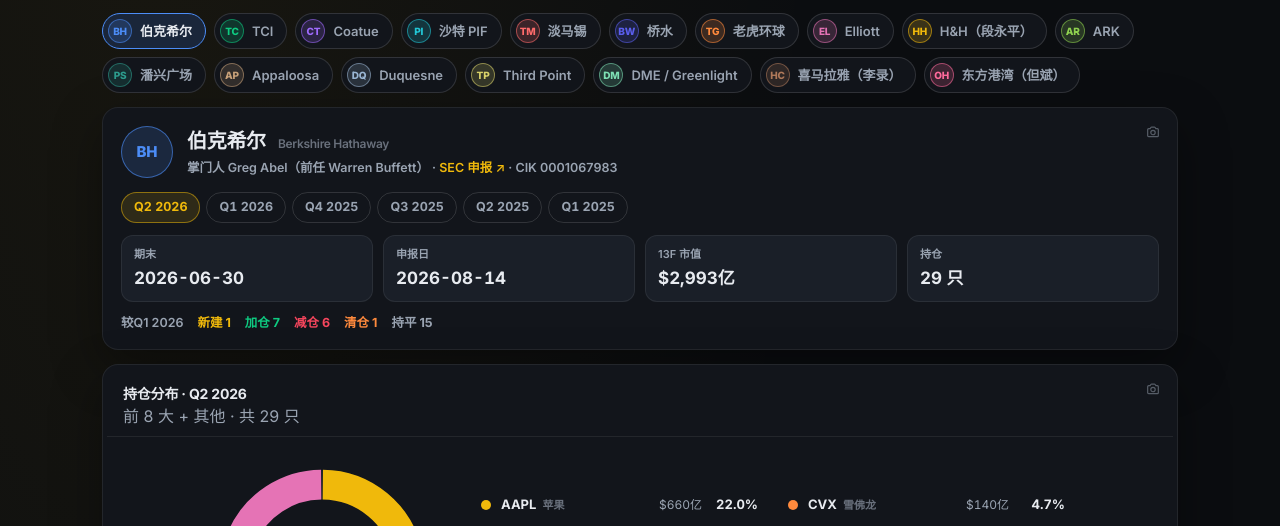
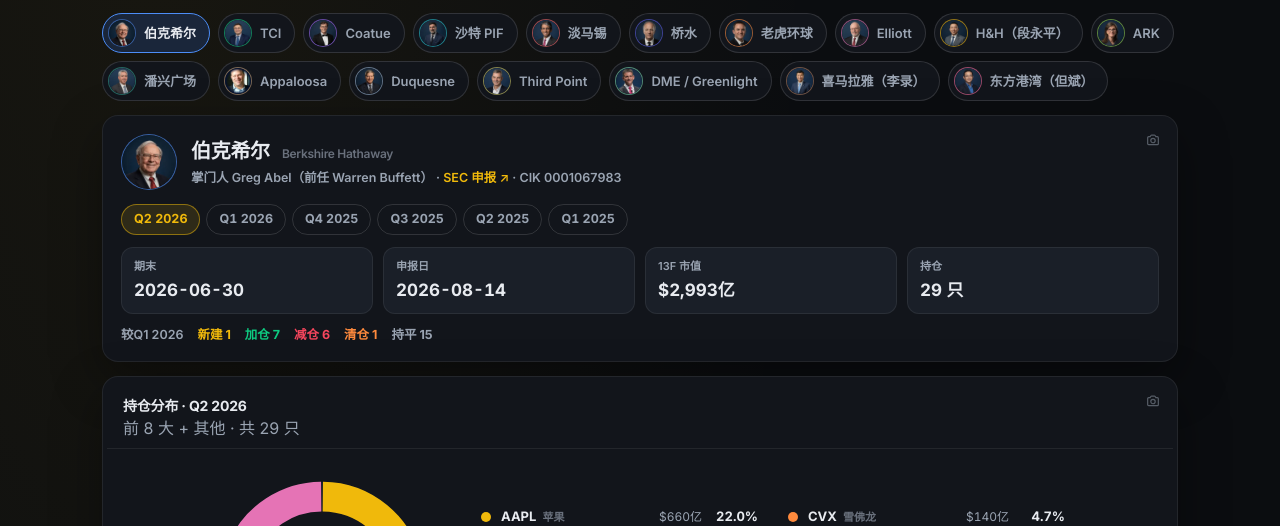
Before and after one commit to garychian/crypto-trix-public, a website built with Vite: page 13f.html in a window 1280 px wide. Shown: the part 210-736 px from the top of the page. Built offline with nearby package versions, Linux system fonts and the light colour scheme.

Commit message:
13F 页: 机构 pills 和头部使用头像(CSS 圆形裁切), 无头像回退首字母徽章

```diff
--- a/src/f13.js
+++ b/src/f13.js
@@ -50,7 +50,9 @@ async function loadInst(id) {
 }
 
 /* ───────── pills ───────── */
+// 有头像用头像（img，CSS 圆形裁切；html-to-image 截图可内联），否则回退首字母徽章
 function badge(inst, size = '') {
+  if (inst.avatar) return `<span class="badge-ini has-av${size}" style="--bc:${esc(inst.color)}"><img class="av-img" src="${esc(inst.avatar)}" alt="${esc(inst.name_cn)}" width="256" height="256" decoding="async"></span>`;
   return `<span class="badge-ini${size}" style="--bc:${esc(inst.color)}">${esc(inst.initials)}</span>`;
 }
 
@@ -60,7 +62,7 @@ function renderPills() {
       const on = i.id === state.id;
       const miss = i.status !== 'ok';
       return `<button type="button" class="ipill${on ? ' on' : ''}${miss ? ' miss' : ''}" role="tab" aria-selected="${on}" data-id="${esc(i.id)}" style="--bc:${esc(i.color)}">
-        <i class="ipill-dot">${esc(i.initials.slice(0, 2))}</i><span>${esc(i.name_cn)}</span></button>`;
+        ${i.avatar ? `<i class="ipill-dot has-av"><img class="av-img" src="${esc(i.avatar)}" alt="" width="256" height="256" loading="lazy" decoding="async"></i>` : `<i class="ipill-dot">${esc(i.initials.slice(0, 2))}</i>`}<span>${esc(i.name_cn)}</span></button>`;
     })
     .join('');
   const on = $('inst-pills').querySelector('.on');
--- a/src/styles/f13.css
+++ b/src/styles/f13.css
@@ -25,6 +25,12 @@
   background: color-mix(in srgb, var(--bc) 18%, transparent); border: 1px solid color-mix(in srgb, var(--bc) 55%, transparent);
 }
 .ipill:focus-visible, .qpill:focus-visible, .more-btn:focus-visible { outline: 2px solid var(--accent); outline-offset: 2px; }
+
+/* 头像：圆形裁切（img 本体 256px webp） */
+.av-img { display: block; width: 100%; height: 100%; border-radius: 50%; object-fit: cover; object-position: 50% 22%; }
+.ipill-dot.has-av, .badge-ini.has-av { padding: 0; overflow: hidden; background: var(--panel-2, #14171c); }
+.ipill-dot.has-av { width: 28px; height: 28px; }
+.badge-ini.has-av.big { width: 56px; height: 56px; }
 
 /* institution card */
 .inst-card { padding: 18px 18px 16px; margin-bottom: 14px; position: relative; }
```
Also changed, not shown: HANDOFF.md (+2 -0 lines).
